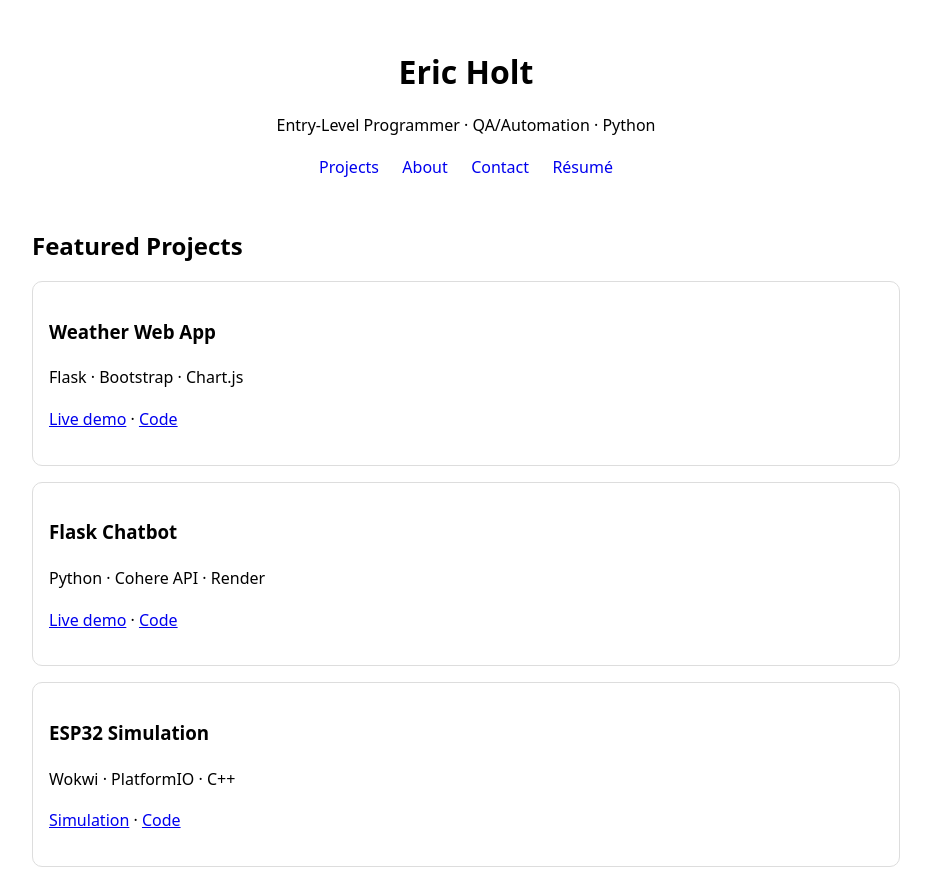
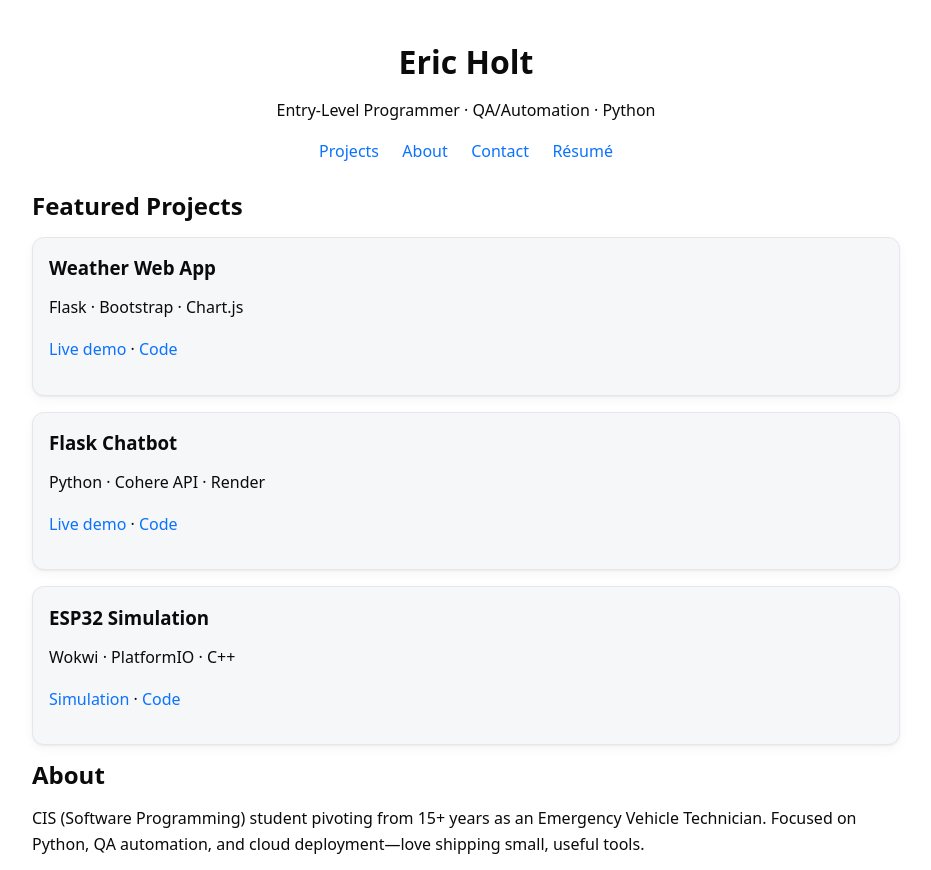
Before and after one commit to eholt723/portfolio, a plain HTML site: page index.html in a window 1280 px wide. Shown: the top 870 px of the page, without its empty margins (174-1105 px from the left). Drawn offline with Linux system fonts and the light colour scheme.

Commit message:
Update style.css

```diff
--- a/assets/style.css
+++ b/assets/style.css
@@ -1,9 +1,74 @@
-:root { --max: 900px; --pad: 1rem; }
+/* Base tokens */
+:root {
+  color-scheme: light dark;                    /* hints to the browser */
+  --bg: #ffffff;
+  --fg: #0b0b0c;
+  --muted: #666a6e;
+  --card: #f6f7f9;
+  --border: #e5e7eb;
+  --link: #0b72ff;
+  --link-hover: #0552c3;
+  --accent: #0ea5e9;
+  --shadow: 0 1px 2px rgba(0,0,0,.06), 0 4px 12px rgba(0,0,0,.04);
+}
+
+/* Dark palette overrides when <html data-theme="dark"> */
+:root[data-theme="dark"] {
+  --bg: #0b0d10;
+  --fg: #e6e8ea;
+  --muted: #9aa1a8;
+  --card: #11151a;
+  --border: #1e242c;
+  --link: #7db3ff;
+  --link-hover: #a8c9ff;
+  --accent: #22d3ee;
+  --shadow: 0 1px 2px rgba(0,0,0,.5), 0 6px 18px rgba(0,0,0,.35);
+}
+
+/* Global styles (use tokens) */
 * { box-sizing: border-box; }
-body { font-family: system-ui, Segoe UI, Roboto, Arial, sans-serif; margin:0; line-height:1.6; }
-header { padding: calc(var(--pad) * 2) var(--pad); text-align:center; }
-nav a { margin: 0 .6rem; text-decoration:none; }
-main { max-width: var(--max); margin: 0 auto; padding: 0 var(--pad) var(--pad); }
-h1,h2 { line-height:1.2 }
-article { padding: 1rem; border: 1px solid #ddd; border-radius: 10px; margin: 1rem 0; }
-footer { text-align:center; padding: 2rem 1rem; color:#666; }
+html, body { height: 100%; }
+body {
+  margin: 0;
+  font-family: system-ui, Segoe UI, Roboto, Arial, sans-serif;
+  line-height: 1.6;
+  background: var(--bg);
+  color: var(--fg);
+}
+
+a { color: var(--link); text-decoration: none; }
+a:hover { color: var(--link-hover); text-decoration: underline; }
+
+header { padding: 2.5rem 1rem 1.5rem; text-align: center; }
+nav a { margin: 0 .6rem; }
+main { max-width: 900px; margin: 0 auto; padding: 0 1rem 2rem; }
+h1, h2, h3 { line-height: 1.2; margin: .2rem 0 .6rem; }
+
+article {
+  padding: 1rem;
+  background: var(--card);
+  border: 1px solid var(--border);
+  border-radius: 12px;
+  margin: 1rem 0;
+  box-shadow: var(--shadow);
+}
+
+footer { text-align: center; padding: 2rem 1rem; color: var(--muted); }
+
+/* Buttons (toggle) */
+.button {
+  display:inline-flex; align-items:center; gap:.5rem;
+  border:1px solid var(--border); background:var(--card); color:var(--fg);
+  padding:.5rem .8rem; border-radius:999px; cursor:pointer;
+}
+.button:focus-visible { outline: 2px solid var(--accent); outline-offset: 2px; }
+
+/* Optional: code blocks */
+pre, code {
+  font-family: ui-monospace, SFMono-Regular, Menlo, Consolas, monospace;
+  background: var(--card);
+  border: 1px solid var(--border);
+  border-radius: 8px;
+}
+pre { padding: .8rem; overflow:auto; }
+code { padding: .1rem .3rem; }
```
